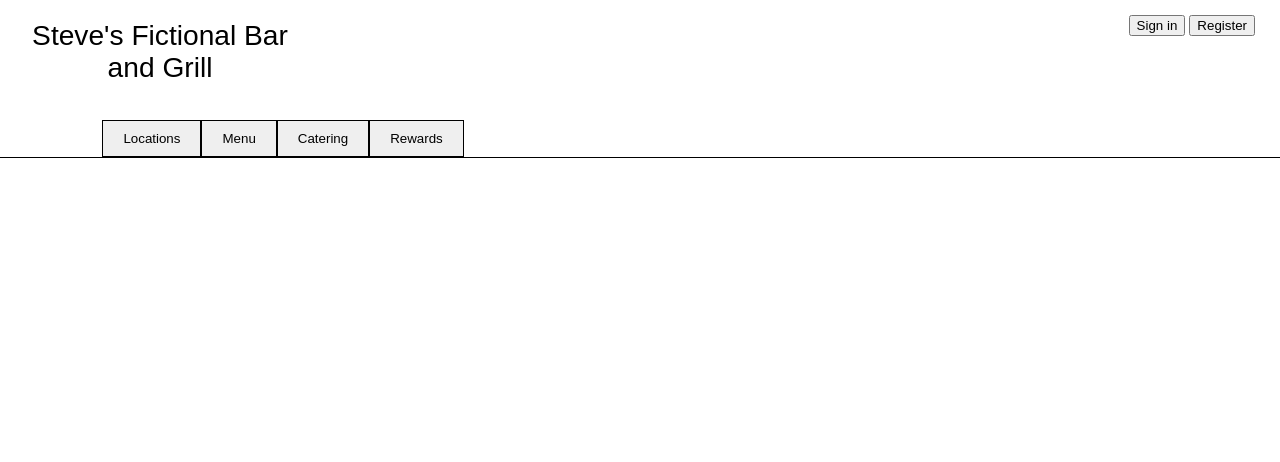
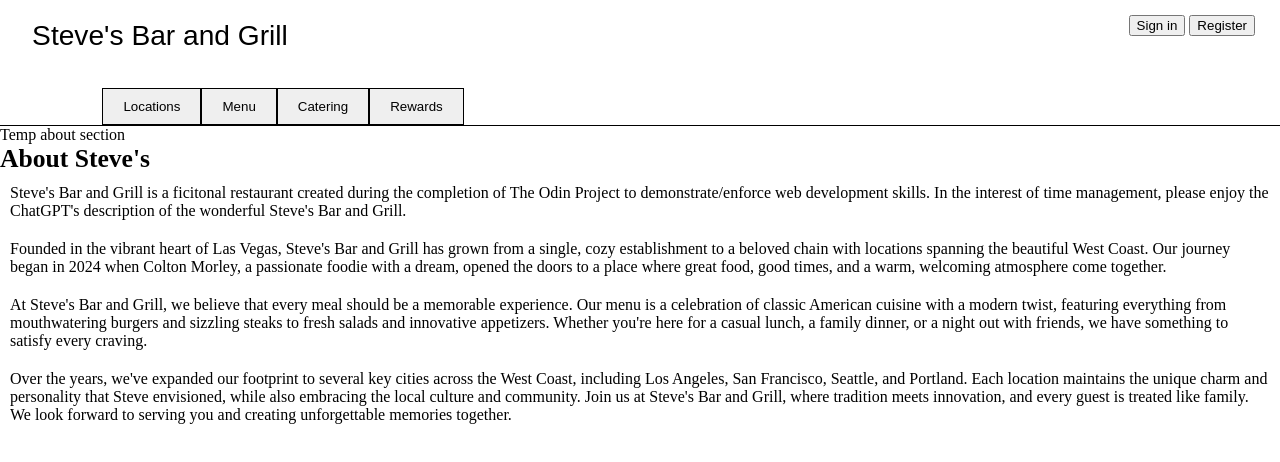
Before and after one commit to coltonmorley/RestaurantPage, a website built with webpack: page src/index.html in a window 1280 px wide. Built offline with nearby package versions, Linux system fonts and the light colour scheme.

Commit message:
Add about us content

```diff
--- a/src/index.html
+++ b/src/index.html
@@ -8,7 +8,7 @@
 <body>
     <header>
         <div class="top">
-        <button class="steve">Steve's Fictional Bar and Grill</button>
+        <button class="steve">Steve's Bar and Grill</button>
         <div class="account-buttons">
             <button>Sign in</button>
             <button>Register</button>
@@ -22,8 +22,23 @@
         </nav>
     </header>
     <div id="content">
-        <div>
-
+        <div>Temp about section</div>
+        <div class="section about">
+            <div class="section title">About Steve's</div>
+            <div class="section content">
+                Steve's Bar and Grill is a ficitonal restaurant created during the completion of The Odin Project to demonstrate/enforce web development skills.
+                In the interest of time management, please enjoy the ChatGPT's description of the wonderful Steve's Bar and Grill.
+            </div>
+            <div class="section content">Founded in the vibrant heart of Las Vegas, Steve's Bar and Grill has grown from a single, cozy establishment to a beloved chain
+                with locations spanning the beautiful West Coast. Our journey began in 2024 when Colton Morley, a passionate foodie with a dream, opened the doors to a
+                place where great food, good times, and a warm, welcoming atmosphere come together.</div>
+            <div class="section content">At Steve's Bar and Grill, we believe that every meal should be a memorable experience. Our menu is a celebration of classic
+                American cuisine with a modern twist, featuring everything from mouthwatering burgers and sizzling steaks to fresh salads and innovative appetizers.
+                Whether you're here for a casual lunch, a family dinner, or a night out with friends, we have something to satisfy every craving.
+            </div>
+            <div class="section content">Over the years, we've expanded our footprint to several key cities across the West Coast, including Los Angeles, San Francisco, Seattle,
+                and Portland. Each location maintains the unique charm and personality that Steve envisioned, while also embracing the local culture and community.  Join us at Steve's
+                Bar and Grill, where tradition meets innovation, and every guest is treated like family. We look forward to serving you and creating unforgettable memories together.</div>
         </div>
     </div>
 </body>
--- a/src/style.css
+++ b/src/style.css
@@ -42,3 +42,12 @@ nav button{
     padding: 10px 20px;
     border-radius: 0px;
 }
+
+.section.title{
+    font-size: 2vw;
+    font-weight: bold;
+}
+
+.section.content{
+    padding: 10px;
+}
```
